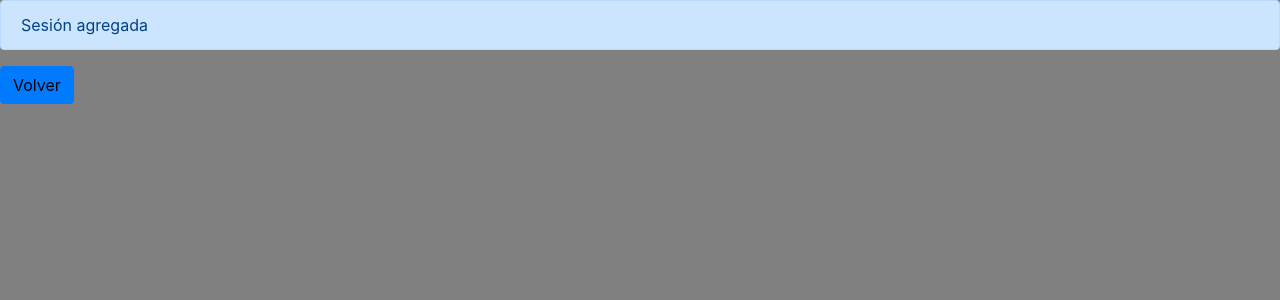
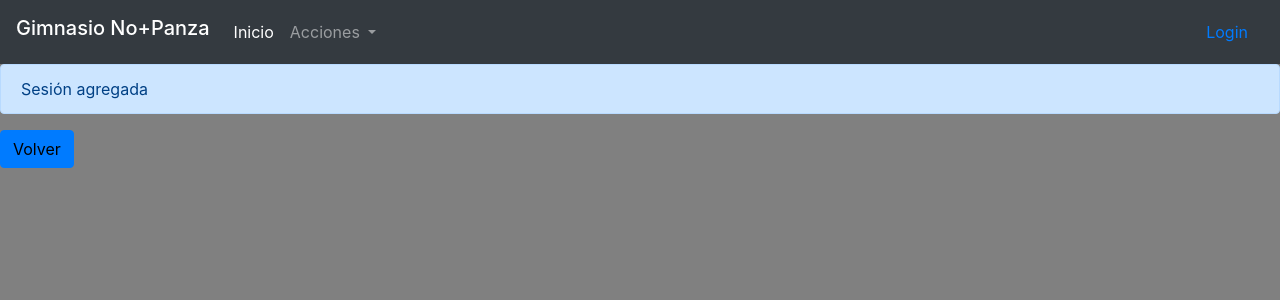
Before and after one commit to JoseManuelJimenezTrujillo/proyecto_GYM, a PHP site: the page made by añadir_sesion2.php in a window 1280 px wide. Shown: the top 300 px of the page. Run offline with PHP 8.4, Linux system fonts and the light colour scheme; data that the repository does not hold is empty.

Commit message:
header en sesion

```diff
--- a/añadir_sesion2.php
+++ b/añadir_sesion2.php
@@ -13,6 +13,33 @@
 		<title>Gimnasio No+Panza</title>
 	</head>
 	<body>
+	<header>
+
+		<nav class="navbar navbar-expand-lg navbar navbar-dark bg-dark">
+	  <h1 class="navbar-brand">Gimnasio No+Panza</h1>
+	  <button class="navbar-toggler" type="button" data-toggle="collapse" data-target="#navbarSupportedContent" aria-controls="navbarSupportedContent" aria-expanded="false" aria-label="Toggle navigation">
+		<span class="navbar-toggler-icon"></span>
+	  </button>
+
+	  <div class="collapse navbar-collapse" id="navbarSupportedContent">
+		<ul class="navbar-nav mr-auto">
+		  <li class="nav-item active">
+			<a class="nav-link" href="index.php">Inicio <span class="sr-only">(current)</span></a>
+		  </li>
+		  <li class="nav-item dropdown">
+			<a class="nav-link dropdown-toggle" href="#" id="navbarDropdown" role="button" data-toggle="dropdown" aria-haspopup="true" aria-expanded="false">
+			  Acciones
+			</a>
+			<div class="dropdown-menu" aria-labelledby="navbarDropdown">
+			  <a class="dropdown-item" href="registrar.php">Registrar</a>
+			  <a class="dropdown-item" href="#">Proximamente</a>
+			</div>
+		  </li>
+		</ul>
+		<a href="login.php" class="form-inline my-2 my-lg-0 nav-link">Login</a>
+	  </div>
+	</nav>
+		</header>
     <?php
 			//ESTABLEZCO CONEXION
 			require 'conexion.php';
```
